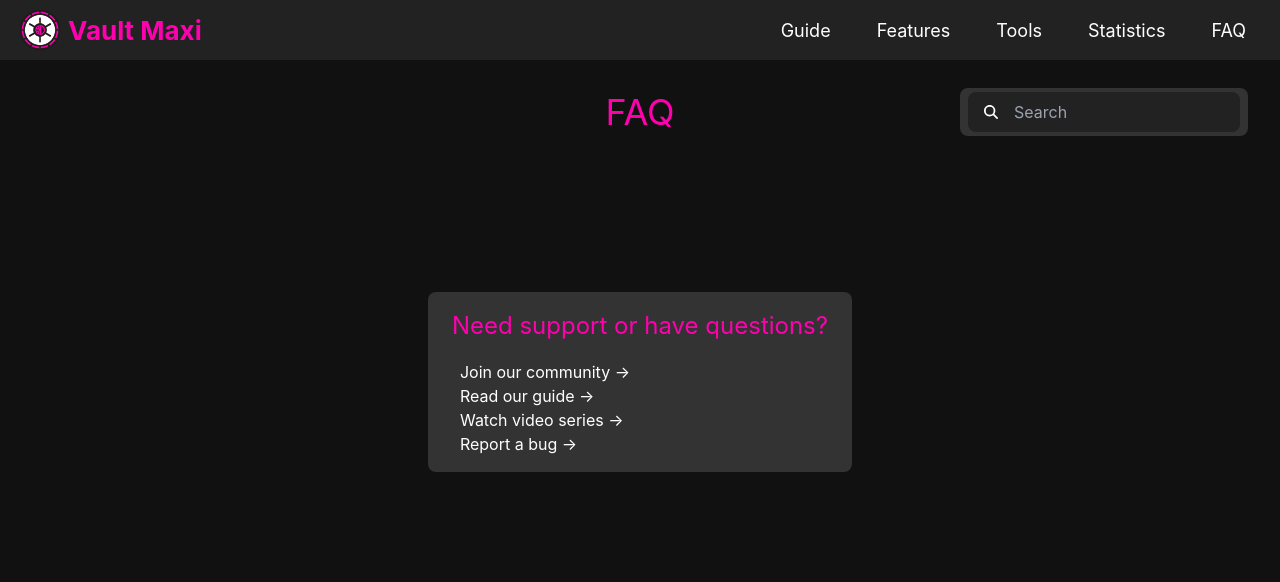
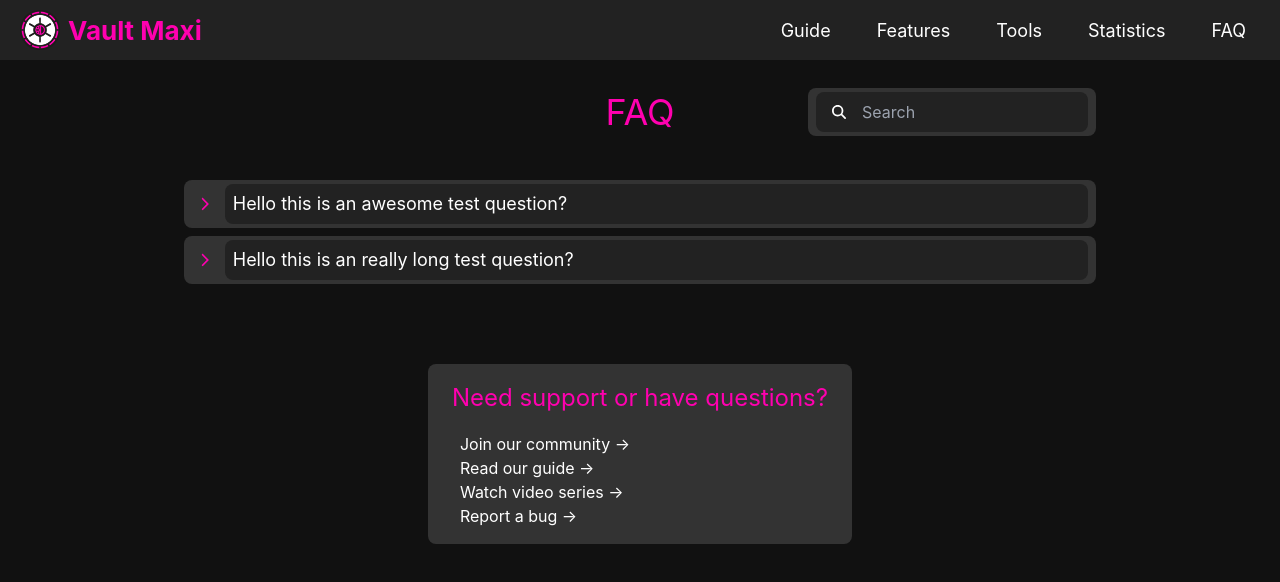
Before and after one commit to Krysh90/vault-maxi-web, a Next.js app: page /faq in a window 1280 px wide. Shown: the top 582 px of the page. Built offline with nearby package versions, Linux system fonts and the light colour scheme.

Commit message:
[faq] finished layout of faq

```diff
--- a/components/faq/themed-search.tsx
+++ b/components/base/themed-search.tsx
@@ -7,7 +7,7 @@ interface ThemedSearchProps {
 
 export default function ThemedSearch({ onChange }: ThemedSearchProps): JSX.Element {
   return (
-    <div className="bg-light rounded-lg h-12 w-full px-2 py-1 md:w-72">
+    <div className="bg-light rounded-lg h-12 w-full px-2 py-1 lg:w-52 xl:w-72">
       <div className="bg-dark rounded-lg w-full h-full flex flex-row items-center gap-2 px-2">
         <FontAwesomeIcon className="px-2" icon={faSearch} size={'sm'} />
         <input
--- a/components/core/layout.tsx
+++ b/components/core/layout.tsx
@@ -7,12 +7,20 @@ export const siteTitle = 'Vault Maxi'
 interface LayoutProps {
   page?: string
   full?: boolean
+  adjustWidth?: boolean
   maxWidth?: boolean
   withoutSupport?: boolean
   children: any
 }
 
-export default function Layout({ page, full, maxWidth, withoutSupport, children }: LayoutProps): JSX.Element {
+export default function Layout({
+  page,
+  full,
+  adjustWidth,
+  maxWidth,
+  withoutSupport,
+  children,
+}: LayoutProps): JSX.Element {
   return (
     <div className="flex flex-col h-screen">
       <Head>
@@ -28,7 +36,7 @@ export default function Layout({ page, full, maxWidth, withoutSupport, children
         <main
           className={`flex flex-col justify-center items-center py-8 ${full ? 'max-w-screen-2xl' : 'max-w-screen-md'} ${
             maxWidth ? 'w-full' : ''
-          }`}
+          } ${adjustWidth ? 'md:w-3/4 lg:w-3/2' : ''}`}
         >
           {children}
           {!withoutSupport && <Support />}
--- /dev/null
+++ b/components/faq/faq-content.tsx
@@ -0,0 +1,53 @@
+import { Faq, useFaqContext } from '../../contexts/faq.context'
+import ThemedSearch from '../base/themed-search'
+import { faChevronRight, faChevronDown } from '@fortawesome/free-solid-svg-icons'
+import { FontAwesomeIcon } from '@fortawesome/react-fontawesome'
+import { useState } from 'react'
+
+export function FaqContent(): JSX.Element {
+  const { entries, filter } = useFaqContext()
+  return (
+    <>
+      <div className="w-full flex justify-end py-4 lg:py-0 lg:-translate-y-[2.75rem]">
+        <ThemedSearch onChange={filter} />
+      </div>
+      <div className="flex flex-col w-full gap-2">
+        {entries.map((faq) => (
+          <FaqEntry faq={faq} key={faq.id} />
+        ))}
+      </div>
+    </>
+  )
+}
+
+export function FaqEntry({ faq }: { faq: Faq }): JSX.Element {
+  const [isOpen, setIsOpen] = useState(false)
+
+  return (
+    <button onClick={() => setIsOpen(!isOpen)} className="w-full">
+      <div className={`bg-light rounded-lg ${isOpen ? '' : 'md:h-12'} w-full px-2 py-1`}>
+        <div className="rounded-lg w-full h-full flex flex-row items-center gap-2">
+          <FontAwesomeIcon
+            className="px-2"
+            icon={isOpen ? faChevronDown : faChevronRight}
+            size={'sm'}
+            color="#ff00af"
+          />
+          <div
+            className={`w-full min-h-[2.5rem] ${
+              isOpen ? 'rounded-t-lg' : 'rounded-lg'
+            } bg-dark flex flex-row items-center px-2 text-lg`}
+          >
+            {faq.question}
+          </div>
+        </div>
+
+        {isOpen && (
+          <div className="bg-dark flex flex-grow-0 flex-shrink-0 whitespace-pre-line items-start text-sm rounded-b-lg border-t border-light p-2 text-start ml-[2.375rem]">
+            {faq.answer}
+          </div>
+        )}
+      </div>
+    </button>
+  )
+}
--- a/contexts/faq.context.tsx
+++ b/contexts/faq.context.tsx
@@ -1,6 +1,7 @@
-import { createContext, PropsWithChildren, useContext } from 'react'
+import { createContext, PropsWithChildren, useContext, useEffect, useMemo, useState } from 'react'
 
-interface Faq {
+export interface Faq {
+  id: number
   question: string
   answer: string
   buzzWords: string[]
@@ -8,6 +9,7 @@ interface Faq {
 
 interface FaqContextInterface {
   entries: Faq[]
+  filter: (value?: string) => void
 }
 
 const FaqContext = createContext<FaqContextInterface>(undefined as any)
@@ -17,9 +19,41 @@ export function useFaqContext(): FaqContextInterface {
 }
 
 export function FaqContextProvider(props: PropsWithChildren): JSX.Element {
+  const [entries, setEntries] = useState<Faq[]>([])
+  const [filter, setFilter] = useState<string>()
+
+  useEffect(() => {
+    setEntries([testQuestion1, testQuestion2])
+  }, [])
+
   const context: FaqContextInterface = {
-    entries: [],
+    entries: entries.filter(
+      (faq) =>
+        !filter ||
+        faq.question.toLowerCase().includes(filter) ||
+        faq.answer.toLowerCase().includes(filter) ||
+        faq.buzzWords.find((v) => v.includes(filter)) != null,
+    ),
+    filter: (value?: string) => {
+      setFilter(value?.toLowerCase())
+    },
   }
 
   return <FaqContext.Provider value={context}>{props.children}</FaqContext.Provider>
 }
+
+const testQuestion1: Faq = {
+  id: 1,
+  question: 'Hello this is an awesome test question?',
+  answer:
+    'Lorem ipsum dolor sit amet, consetetur sadipscing elitr, sed diam nonumy eirmod tempor invidunt ut labore et dolore magna aliquyam erat, sed diam voluptua. At vero eos et accusam et justo duo dolores et ea rebum. Stet clita kasd gubergren, no sea takimata sanctus est Lorem ipsum dolor sit amet. Lorem ipsum dolor sit amet, consetetur sadipscing elitr, sed diam nonumy eirmod tempor invidunt ut labore et dolore magna aliquyam erat, sed diam voluptua. At vero eos et accusam et justo duo dolores et ea rebum. Stet clita kasd gubergren, no sea takimata sanctus est Lorem ipsum dolor sit amet.',
+  buzzWords: ['statistics', 'income'],
+}
+
+const testQuestion2: Faq = {
+  id: 2,
+  question: 'Hello this is an really long test question?',
+  answer:
+    'Lorem ipsum dolor sit amet, consetetur sadipscing elitr,\nsed diam nonumy eirmod tempor invidunt ut labore et dolore magna aliquyam erat,\nsed diam voluptua.\nAt vero eos et accusam et justo duo dolores et ea rebum. Stet clita kasd gubergren, no sea takimata sanctus est Lorem ipsum dolor sit amet. Lorem ipsum dolor sit amet, consetetur sadipscing elitr, sed diam nonumy eirmod tempor invidunt ut labore et dolore magna aliquyam erat, sed diam voluptua. At vero eos et accusam et justo duo dolores et ea rebum. Stet clita kasd gubergren, no sea takimata sanctus est Lorem ipsum dolor sit amet.',
+  buzzWords: ['safetyratio', 'safety-ratio', 'safety', 'collateral'],
+}
--- a/pages/faq.tsx
+++ b/pages/faq.tsx
@@ -1,14 +1,15 @@
 import { NextPage } from 'next'
 import Layout from '../components/core/layout'
-import ThemedSearch from '../components/faq/themed-search'
+import { FaqContextProvider } from '../contexts/faq.context'
+import { FaqContent } from '../components/faq/faq-content'
 
 const Faq: NextPage = () => {
   return (
-    <Layout page="FAQ" full maxWidth>
+    <Layout page="FAQ" full maxWidth adjustWidth>
       <h1 className="mx-auto">FAQ</h1>
-      <div className="w-full flex justify-end py-4 md:-translate-y-[3.75rem]">
-        <ThemedSearch onChange={console.log} />
-      </div>
+      <FaqContextProvider>
+        <FaqContent />
+      </FaqContextProvider>
     </Layout>
   )
 }
```
